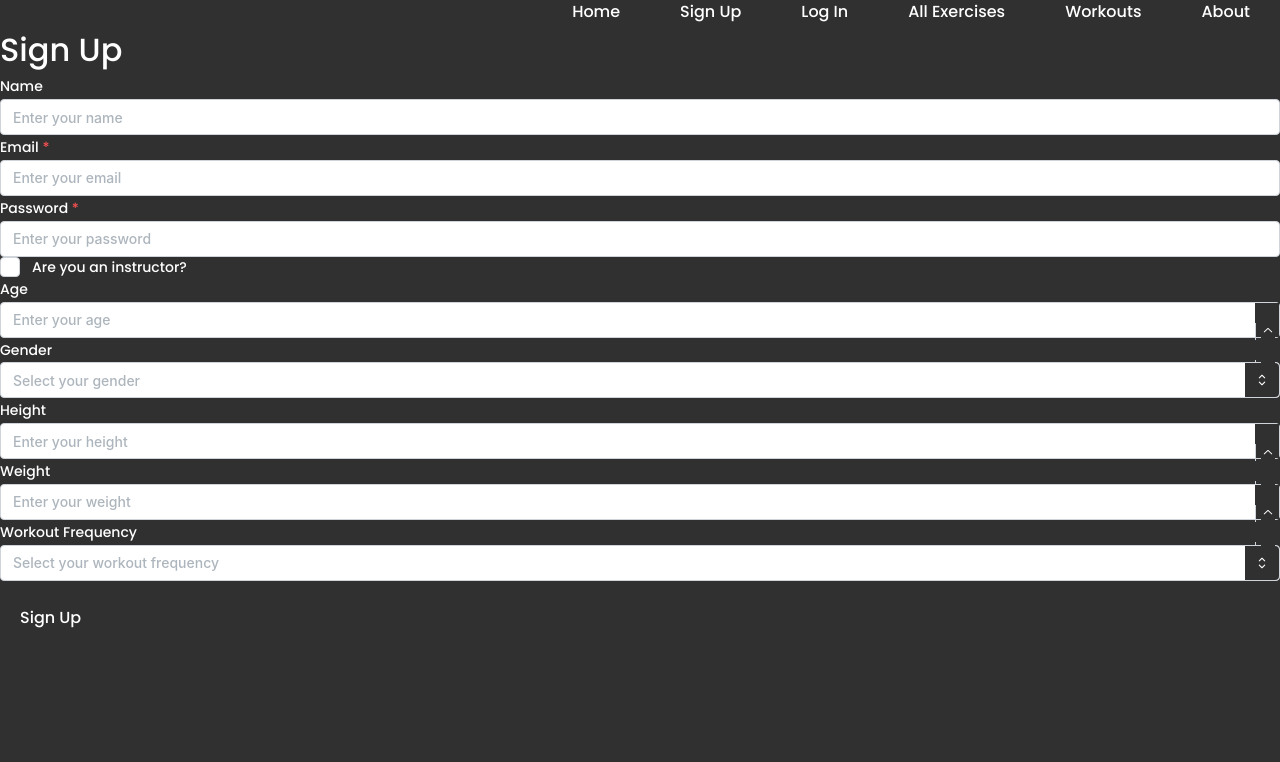
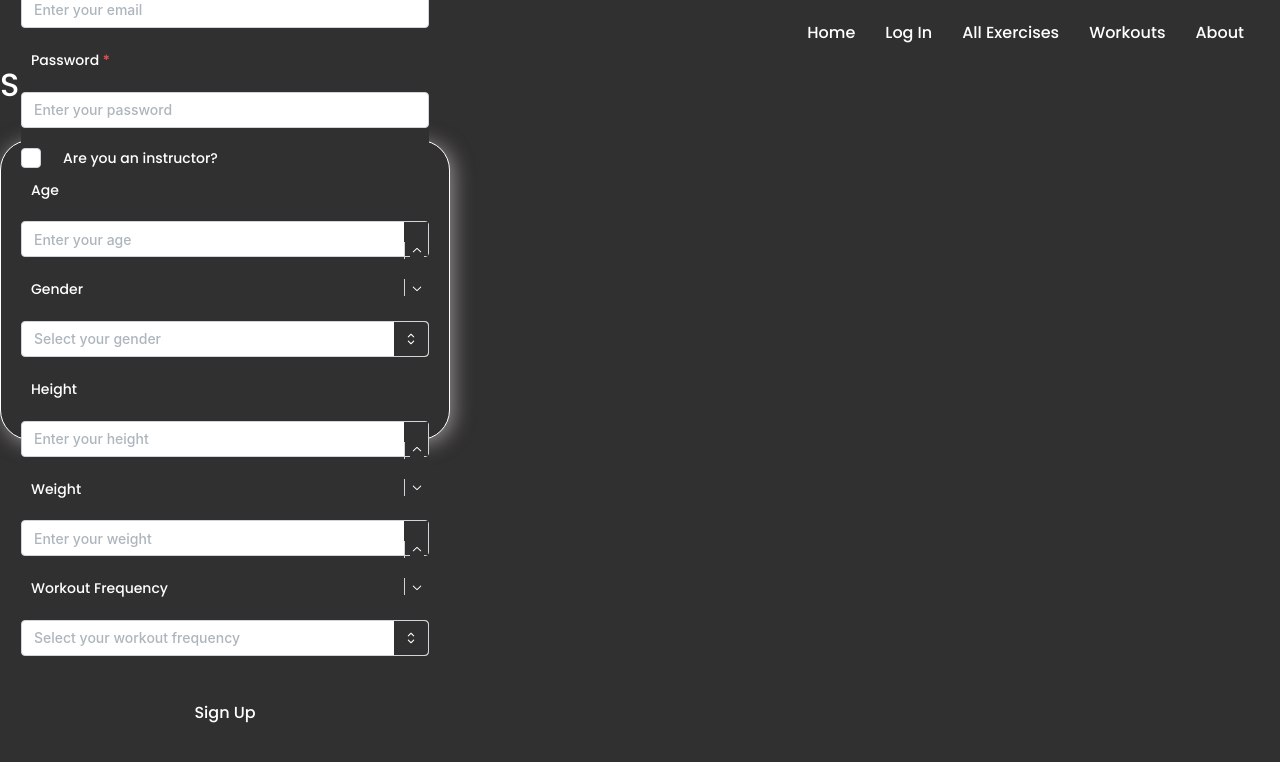
Before and after one commit to dieegoolimaa/fitnesstracker-frontend, a React (Vite) app: page /signup in a window 1280 px wide. Shown: the top 762 px of the page. Built offline with nearby package versions, Linux system fonts and the light colour scheme.

Commit message:
style css

```diff
--- a/src/components/navbar.jsx
+++ b/src/components/navbar.jsx
@@ -21,16 +21,11 @@ const Navbar = () => {
               <Link to="/profile">Profile</Link>
             </li>
             <li>
-            <Link onClick={logout}>
-              Logout
-            </Link>
+              <Link onClick={logout}>Logout</Link>
             </li>
           </>
         ) : (
           <>
-            <li>
-              <Link to="/signup">Sign Up</Link>
-            </li>
             <li>
               <Link to="/login">Log In</Link>
             </li>
--- a/src/pages/LoginPage.jsx
+++ b/src/pages/LoginPage.jsx
@@ -1,6 +1,6 @@
 import { useContext, useState } from "react";
 import { SessionContext } from "../contexts/SessionContext";
-import { useNavigate } from "react-router-dom";
+import { useNavigate, Link } from "react-router-dom";
 import "../styles/LoginPage.css";
 
 const LoginPage = () => {
@@ -66,8 +66,13 @@ const LoginPage = () => {
           />
         </label>
         <button type="submit">Log In</button>
-        {error && <p className="error-message">{error}</p>} {/* Display error message */}
+        {error && <p className="error-message">{error}</p>}{" "}
+        {/* Display error message */}
       </form>
+      <div className="signup-link">
+        <p>Do not have an account?</p>
+        <Link to="/signup">Sign Up</Link>
+      </div>
     </div>
   );
 };
--- a/src/pages/SignupPage.jsx
+++ b/src/pages/SignupPage.jsx
@@ -82,7 +82,7 @@ const SignupPage = () => {
   };
 
   return (
-    <div>
+    <div className="signup-container">
       <h1>Sign Up</h1>
       {error && <p className="error-message">{error}</p>}{" "}
       {/* Display error message */}
--- a/src/styles/LoginPage.css
+++ b/src/styles/LoginPage.css
@@ -5,7 +5,7 @@
   margin-top: 50px;
 }
 
-.login-container form {
+form {
   margin-top: 30px;
   display: flex;
   flex-direction: column;
@@ -18,7 +18,7 @@
   box-shadow: 3px 3px 20px rgba(247, 241, 241, 0.5);
 }
 
-.login-container input {
+input {
   padding: 5px;
   margin-bottom: 20px;
   margin-top: 10px;
@@ -29,7 +29,7 @@
   width: 97%;
 }
 
-.login-container label {
+label {
   margin-left: 10px;
   display: flex;
   flex-direction: column;
@@ -37,3 +37,36 @@
   align-items: start;
   margin-bottom: 10px;
 }
+
+a {
+  color: #fff;
+  text-decoration: none;
+  margin: 10px;
+  padding: 5px;
+}
+
+a:hover {
+  color: black;
+  text-decoration: none;
+  background-color: white;
+  border-radius: 20px;
+  padding: 5px 20px;
+}
+
+.signup-link {
+  margin-top: 20px;
+  display: flex;
+  flex-direction: column;
+  justify-content: center;
+  align-items: center;
+}
+
+button:hover {
+  padding: 10px;
+  margin-top: 20px;
+  border: 0.1px solid white;
+  border-radius: 10px;
+  width: 100%;
+  background-color: transparent;
+  color: white;
+}
--- a/src/styles/Navbar.css
+++ b/src/styles/Navbar.css
@@ -3,37 +3,35 @@
   font-weight: 500;
 }
 
-.navbar nav {
+nav {
   color: #fff;
   padding: 1rem;
-  padding-right: 30px;
   height: 60px;
   align-content: center;
 }
 
-.navbar ul {
+ul {
   list-style-type: none;
-  padding: 0;
   display: flex;
   justify-content: flex-end;
+  padding: 5px;
 }
 
-.navbar li:last-child {
+li:last-child {
   margin-right: 0;
 }
 
-.navbar a {
+a {
   color: #fff;
   text-decoration: none;
   margin: 10px;
   padding: 5px;
-  padding: 5px 20px;
 }
 
-.navbar a:hover {
+a:hover {
   color: black;
   text-decoration: none;
   background-color: white;
   border-radius: 20px;
-  padding: 5px 20px;
+  padding: 5px;
 }
--- a/src/styles/SignupPage.css
+++ b/src/styles/SignupPage.css
@@ -6,11 +6,10 @@
   width: 500px;
 }
 
-.signup-container label {
+label {
   margin-bottom: 10px;
 }
-
-.signup-container input {
+input {
   padding: 8px;
   margin-bottom: 20px;
 }
```
